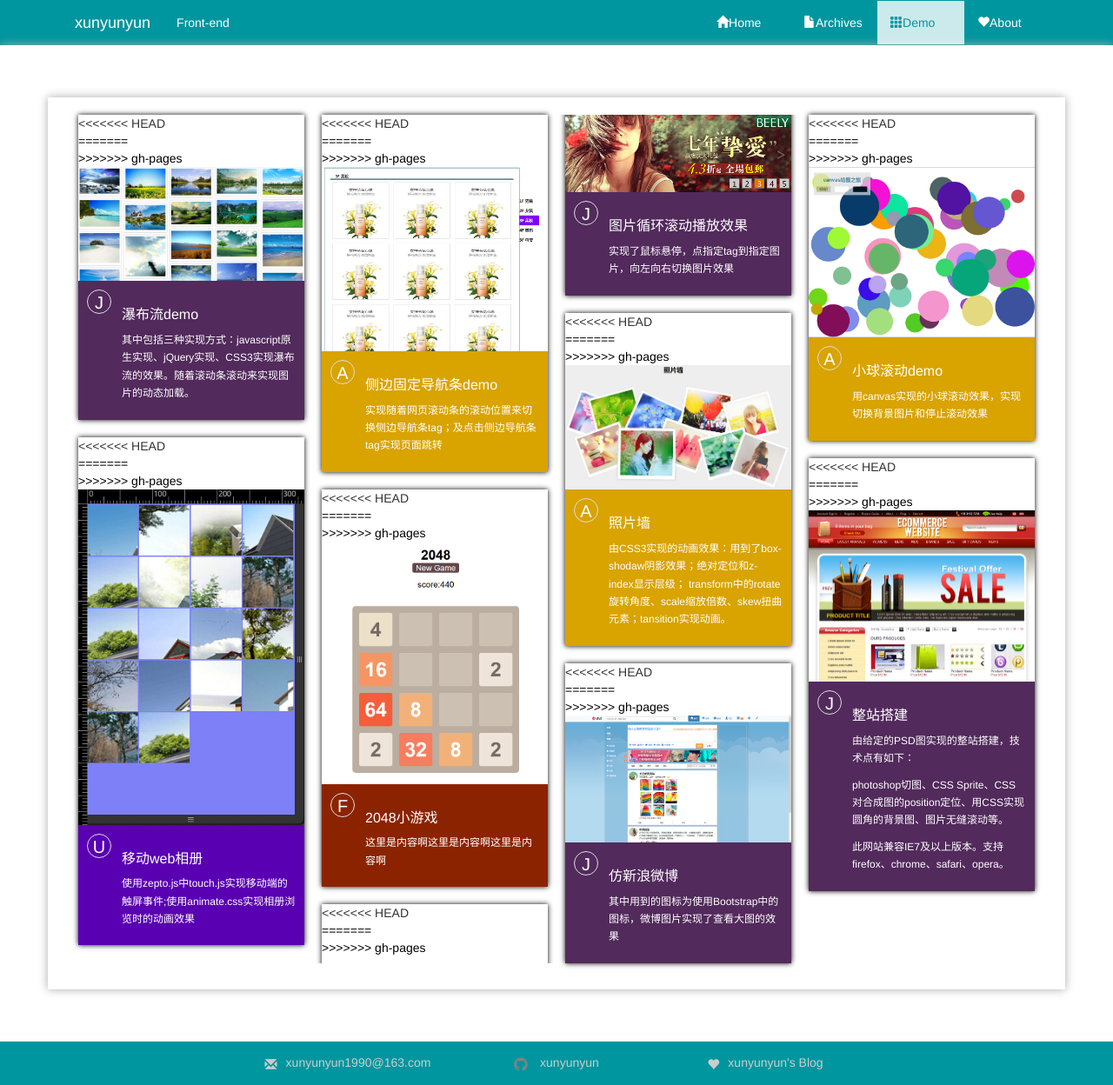
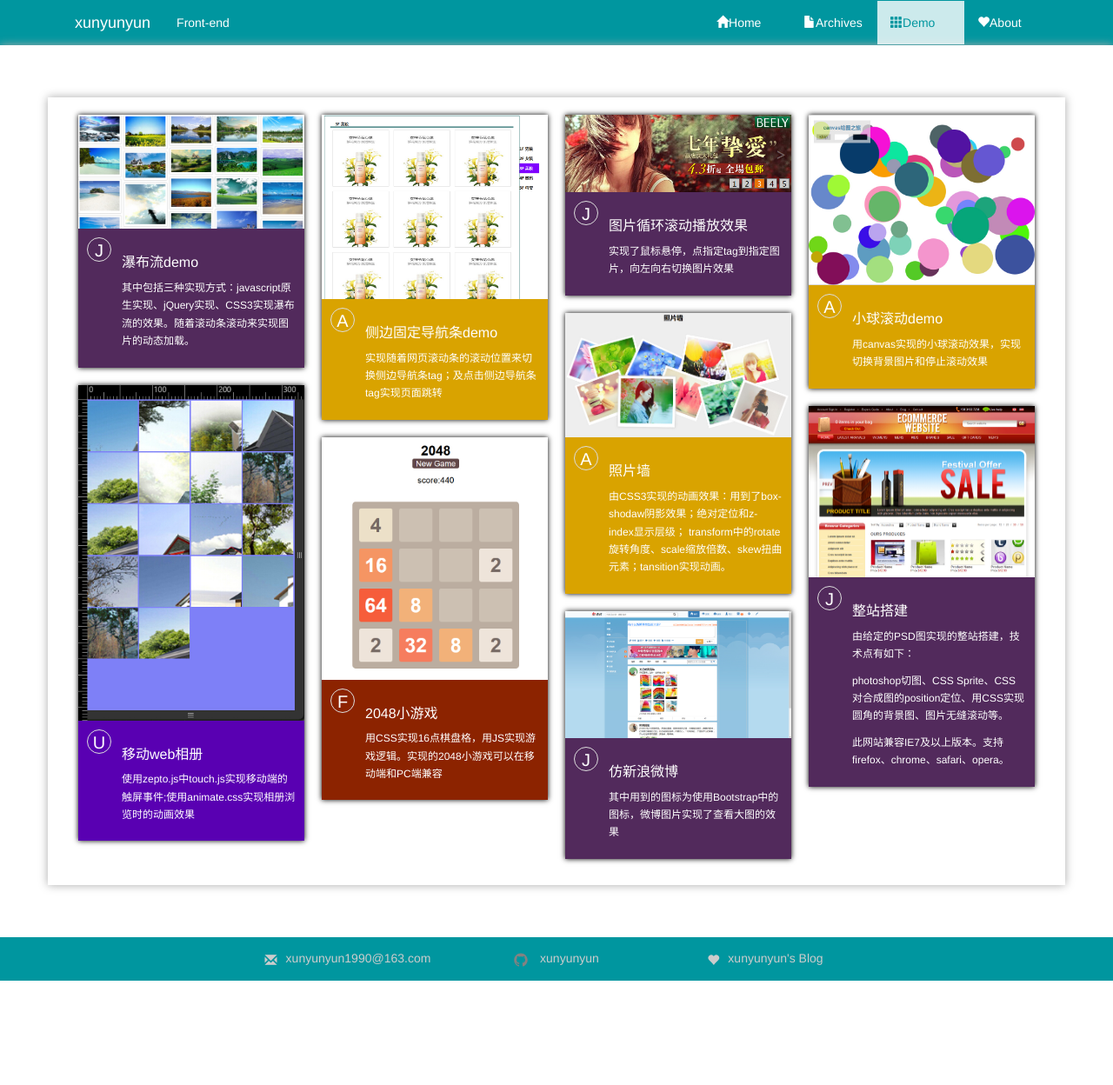
Before and after one commit to xunyunyun/xunyunyun.github.io, a Jekyll site: the page built from pages/3demo.html, in a window 1280 px wide. Shown: the whole page at 87% size. Built offline with Jekyll 4.4.1, drawn with Linux system fonts in a browser that asks for light colours; nearby versions of some CDN libraries; after the commit the page ends 1128 px from its top, so only the background shows below that.

Commit message:
commit again

```diff
--- a/pages/3demo.html
+++ b/pages/3demo.html
@@ -7,11 +7,7 @@
 <div class="main-div fl">
 	<div class="clearfix" id="waterfall">
 		<div class="pic-box">
-<<<<<<< HEAD
-			<a href="http://xunyunyun.github.io/show/waterfalldemo/" target="_blank">
-=======
-			<a href="http://xunyunyun.github.io/demo/waterfalldemo/" target="_blank">
->>>>>>> gh-pages
+			<a href="http://xunyunyun.github.io/demo/waterfalldemo/index.html" target="_blank">
 				<img src="{{ site.baseurl }}/img/waterfall.jpg" alt="瀑布流demo" title="点击查看" />
 				<div class="pic-container J">
 					<span>J</span>
@@ -21,11 +17,7 @@
 			</a>
 		</div>
 		<div class="pic-box" >
-<<<<<<< HEAD
-			<a href="http://xunyunyun.github.io/show/mobile_web_album/" target="_blank">
-=======
-			<a href="http://xunyunyun.github.io/demo/mobile_web_album/" target="_blank">
->>>>>>> gh-pages
+			<a href="http://xunyunyun.github.io/demo/mobile_web_album/index.html" target="_blank">
 				<img src="{{ site.baseurl }}/img/mobile_web_album.jpg" alt="移动web相册"  title="在移动端点击查看" />
 				<div class="pic-container U">
 					<span>U</span>
@@ -36,11 +28,7 @@
 		</div>
 
 		<div class="pic-box">
-<<<<<<< HEAD
-			<a href="http://xunyunyun.github.io/show/navigation/" target="_blank">
-=======
-			<a href="http://xunyunyun.github.io/demo/navigation/" target="_blank">
->>>>>>> gh-pages
+			<a href="http://xunyunyun.github.io/demo/navigation/index.html" target="_blank">
 				<img src="{{ site.baseurl }}/img/fixed_navigation.jpg" alt="侧边固定导航条" title="点击查看"/>
 				<div class="pic-container A">
 					<span>A</span>
@@ -51,25 +39,17 @@
 		</div>
 
 		<div class="pic-box">
-<<<<<<< HEAD
-			<a href="http://xunyunyun.github.io/show/2048game/" target="_blank">
-=======
-			<a href="http://xunyunyun.github.io/demo/2048game/" target="_blank">
->>>>>>> gh-pages
+			<a href="http://xunyunyun.github.io/demo/2048game/index.html" target="_blank">
 				<img src="{{ site.baseurl }}/img/2048game.jpg" alt="2048小游戏" title="点击查看"/>
 				<div class="pic-container F">
 					<span>F</span>
 					<h3>2048小游戏</h3>
-					<p>这里是内容啊这里是内容啊这里是内容啊</p>
+					<p>用CSS实现16点棋盘格，用JS实现游戏逻辑。实现的2048小游戏可以在移动端和PC端兼容</p>
 				</div>
 			</a>
 		</div>
 		<div class="pic-box">
-<<<<<<< HEAD
-			<a href="http://xunyunyun.github.io/show/slide_picture/" target="_blank">
-=======
-			<a href="http://xunyunyun.github.io/demo/slide_picture/" target="_blank">
->>>>>>> gh-pages
+			<a href="http://xunyunyun.github.io/demo/slide_picture/index.html" target="_blank">
 				<img src="{{ site.baseurl }}/img/slide_picture.jpg" alt="图片循环滚动播放" title="点击查看"/>
 				<div class="pic-container J">
 					<span>J</span>
@@ -79,11 +59,7 @@
 			</a>
 		</div>
 		<div class="pic-box">
-<<<<<<< HEAD
-			<a href="http://xunyunyun.github.io/show/picture_wall/" target="_blank">
-=======
-			<a href="http://xunyunyun.github.io/demo/picture_wall/" target="_blank">
->>>>>>> gh-pages
+			<a href="http://xunyunyun.github.io/demo/picture_wall/index.html" target="_blank">
 				<img src="{{ site.baseurl }}/img/picture_wall.jpg" alt="照片墙" title="点击查看"/>
 				<div class="pic-container A">
 					<span>A</span>
@@ -94,11 +70,7 @@
 			</a>
 		</div>
 		<div class="pic-box">
-<<<<<<< HEAD
-			<a href="http://xunyunyun.github.io/show/xinlang/" target="_blank">
-=======
-			<a href="http://xunyunyun.github.io/demo/xinlang/" target="_blank">
->>>>>>> gh-pages
+			<a href="http://xunyunyun.github.io/demo/xinlang/index.html" target="_blank">
 				<img src="{{ site.baseurl }}/img/xinlang.jpg" alt="仿新浪微博"  title="点击查看"/>
 				<div class="pic-container J">
 					<span>J</span>
@@ -108,11 +80,7 @@
 			</a>
 		</div>
 		<div class="pic-box">
-<<<<<<< HEAD
-			<a href="http://xunyunyun.github.io/show/ball_move/" target="_blank">
-=======
-			<a href="http://xunyunyun.github.io/demo/ball_move/" target="_blank">
->>>>>>> gh-pages
+			<a href="http://xunyunyun.github.io/demo/ball_move/index.html" target="_blank">
 				<img src="{{ site.baseurl }}/img/ball_move.jpg" alt="小球滚动" title="点击查看"/>
 				<div class="pic-container A">
 					<span>A</span>
@@ -122,11 +90,7 @@
 			</a>
 		</div>
 		<div class="pic-box">
-<<<<<<< HEAD
-			<a href="http://xunyunyun.github.io/show/website/" target="_blank">
-=======
-			<a href="http://xunyunyun.github.io/demo/website/" target="_blank">
->>>>>>> gh-pages
+			<a href="http://xunyunyun.github.io/demo/website/index.html" target="_blank">
 				<img src="{{ site.baseurl }}/img/website.jpg" alt="整站搭建" title="点击查看"/>
 				<div class="pic-container J">
 					<span>J</span>
```
